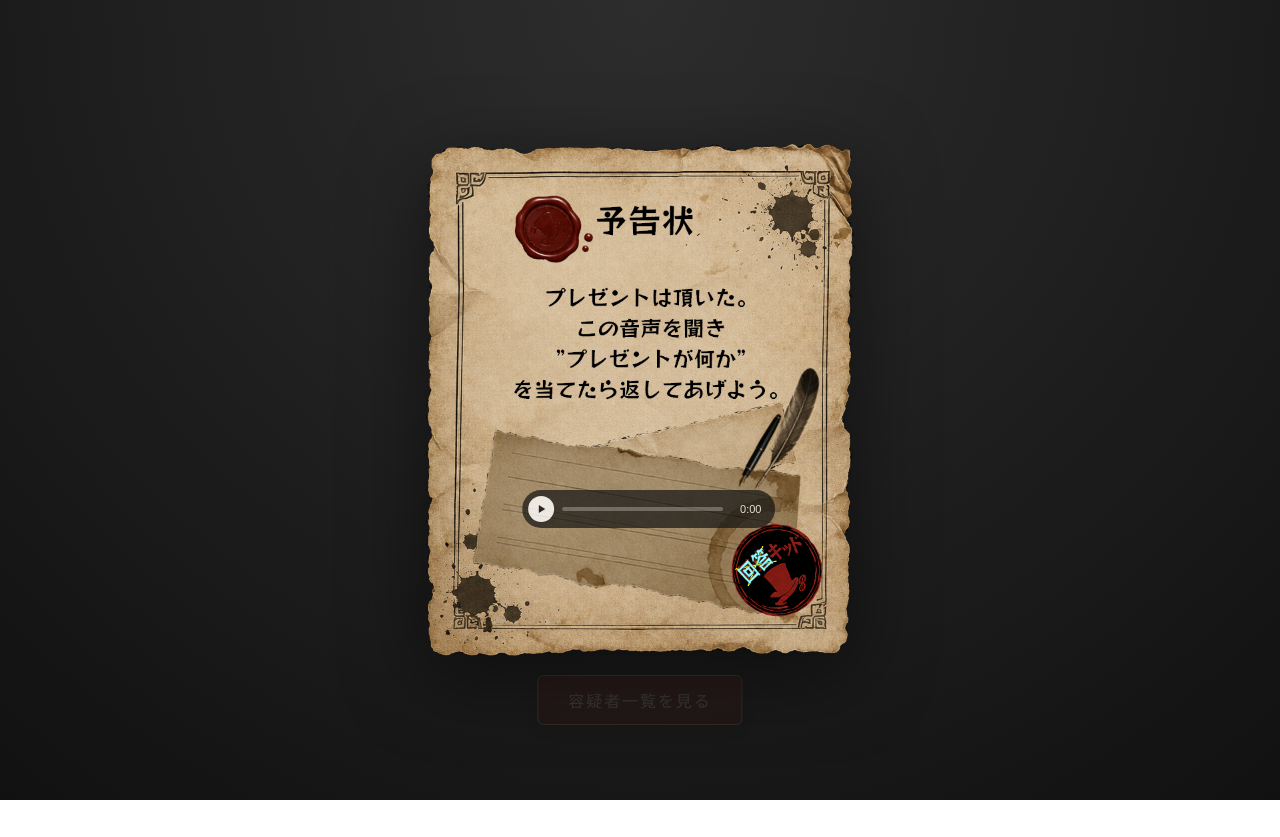
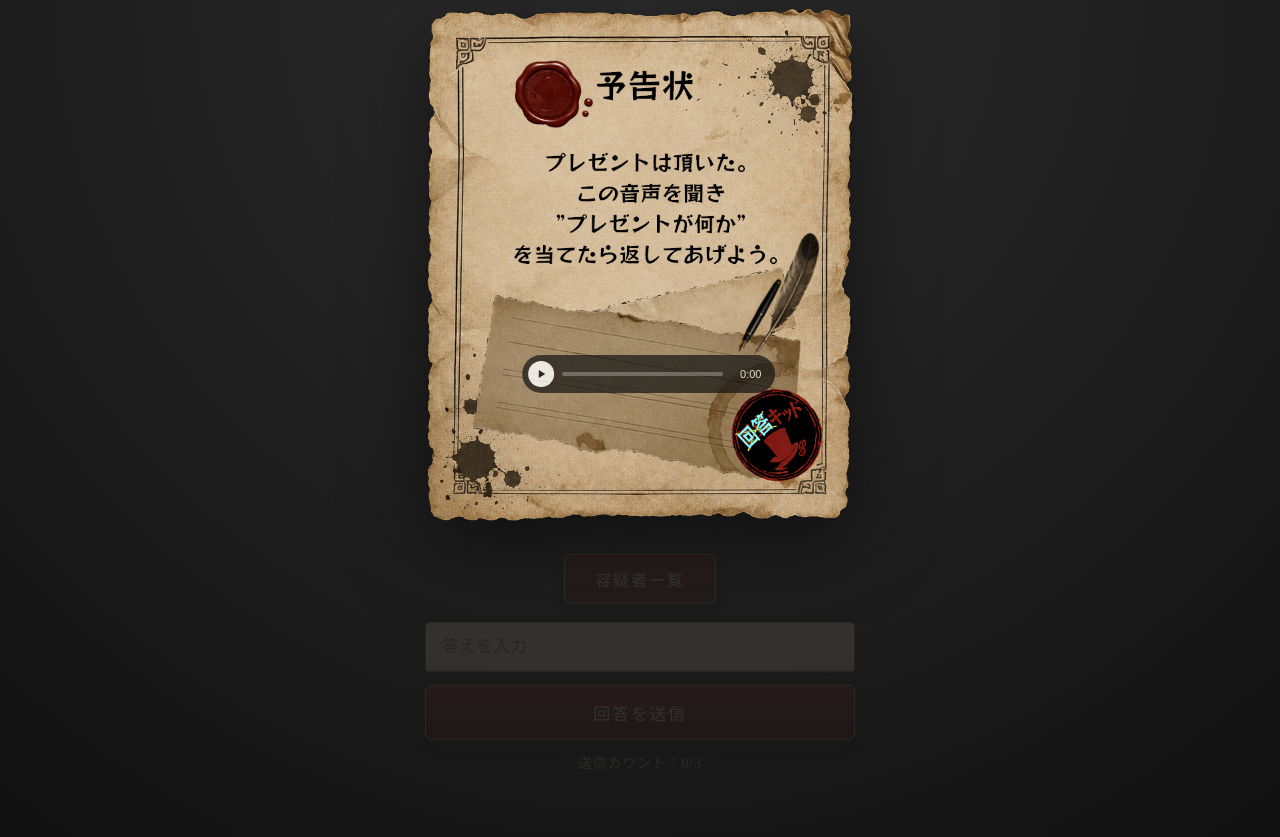
Before and after one commit to shion0213/kiyoneHBD, a plain HTML site: page index.html in a window 1280 px wide. Before the commit the page ends 800 px from the top, so only its background shows below. Drawn offline with Linux system fonts and the light colour scheme.

Commit message:
Add files via upload

```diff
--- a/index.html
+++ b/index.html
@@ -6,9 +6,10 @@
     <title>予告状</title>
 
     <link rel="stylesheet" href="style.css">
+    <link rel="stylesheet" href="answer.css">
 </head>
 
-<body>
+<body class="has-answer">
 
 <div class="stage">
 
@@ -38,8 +39,6 @@
 
     </div>
 
-    <a class="suspects-link" href="suspects.html">容疑者一覧を見る</a>
-
     <audio id="audioEl" preload="metadata">
         <source src="audio/message.flac" type="audio/flac">
         <source src="audio/message.mp3" type="audio/mpeg">
@@ -48,7 +47,31 @@
 
 </div>
 
+<!-- 下部エリア:容疑者ボタン + 回答フォーム -->
+<div class="bottom-area" id="bottomArea">
+
+    <a class="suspects-link-static" href="suspects.html">容疑者一覧</a>
+
+    <div class="answer-box">
+
+        <input
+            id="answerInput"
+            type="text"
+            autocomplete="off"
+            placeholder="答えを入力">
+
+        <button id="submitBtn" class="submit-btn">回答を送信</button>
+
+        <div class="attempt-counter" id="attemptCounter">送信カウント：0/3</div>
+
+        <div id="resultArea"></div>
+
+    </div>
+
+</div>
+
 <script src="script.js"></script>
+<script src="answer.js"></script>
 
 </body>
 </html>
```
